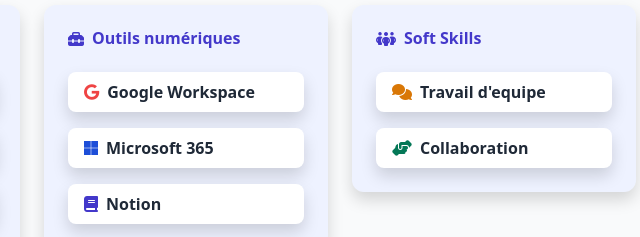
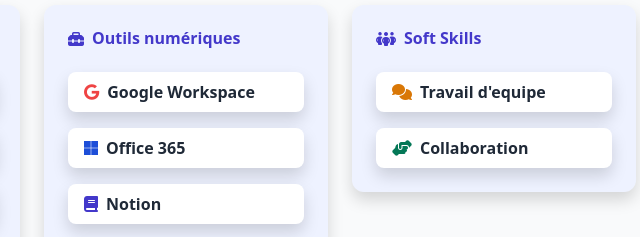
Before and after one commit to laije1/mon-portfolio, a plain HTML site: page index.html in a window 1280 px wide. Shown: the part 1180-1417 px from the top of the page, 608-1248 px from the left. Drawn offline with nearby package versions, Linux system fonts and the light colour scheme.

Commit message:
index.html

```diff
--- a/index.html
+++ b/index.html
@@ -186,7 +186,7 @@
               </div>
               <div class="skill-badge flex items-center gap-2 bg-white rounded-lg px-3 py-2 shadow hover:bg-indigo-100 transition cursor-pointer relative group" tabindex="0" data-skill="Microsoft 365 Intermédiaire">
                 <i class="fa-brands fa-microsoft text-blue-700"></i>
-                <span class="font-semibold">Microsoft 365</span>
+                <span class="font-semibold">Office 365</span>
                 <span class="badge-niveau absolute left-full top-1/2 -translate-y-1/2 ml-2 bg-indigo-700 text-white text-xs rounded px-3 py-1 shadow-lg opacity-0 group-hover:opacity-100 transition-all duration-200 scale-90 group-hover:scale-100">Intermédiaire</span>
                 <div class="skill-tooltip absolute left-full top-full mt-2 ml-2 bg-gray-900 text-white text-sm rounded-lg px-4 py-2 shadow-lg opacity-0 group-hover:opacity-100 transition pointer-events-none">Teams, Outlook, OneDrive, Word, PowerPoint</div>
               </div>
```
